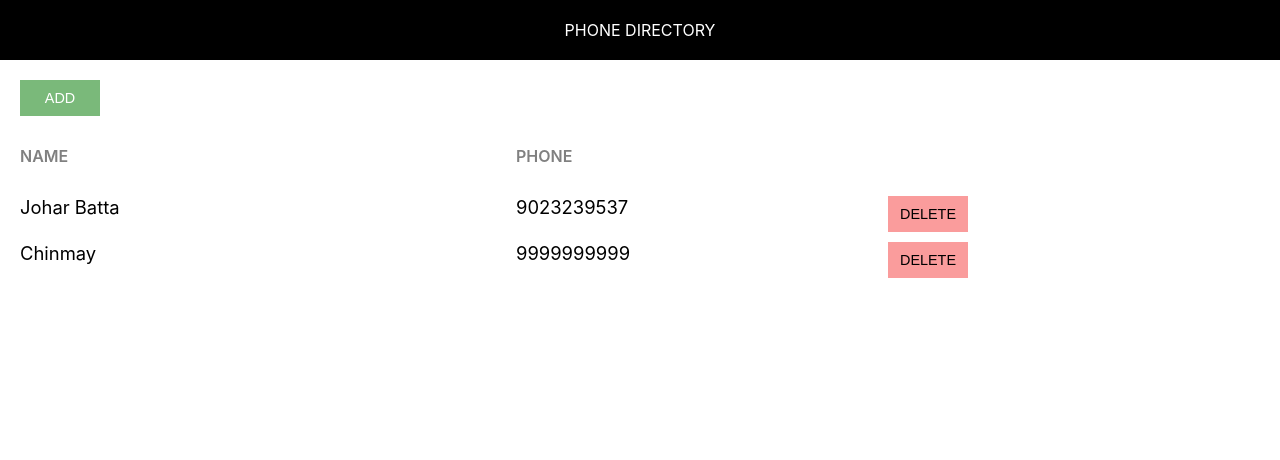
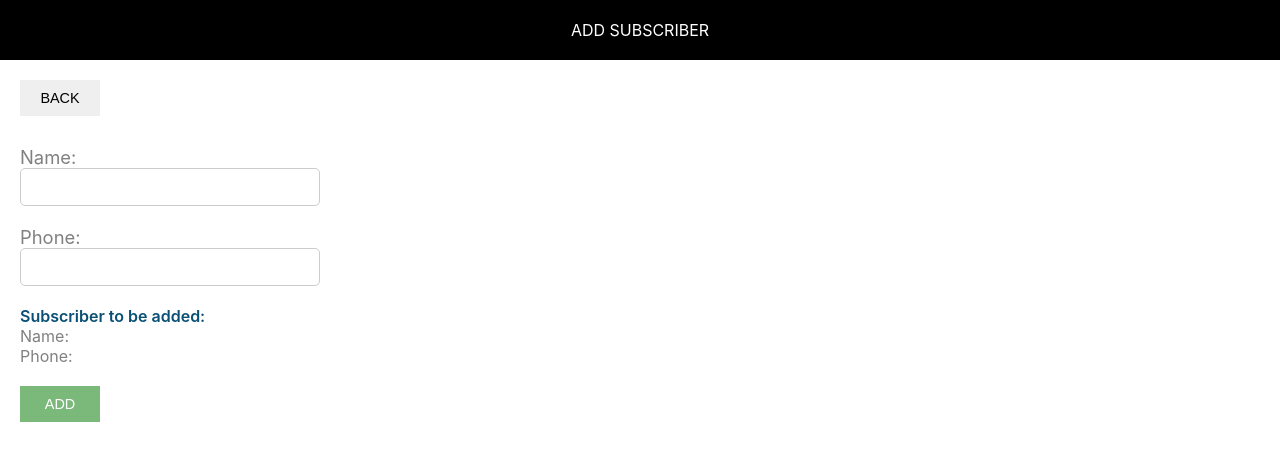
Before and after one commit to joharbatta/phone-directory, a React (Create React App) app: page / in a window 1280 px wide. Shown: the top 460 px of the page. Built offline with nearby package versions, Linux system fonts and the light colour scheme.

Commit message:
Added 'AddSubscriber' component

```diff
--- /dev/null
+++ b/src/AddSubscriber.css
@@ -0,0 +1,36 @@
+.subscriber-form {
+    margin-top: 30px;
+}
+
+.label-control {
+    color: #808080;
+    font-size: 1.15rem;
+    margin-right: 15px;
+}
+
+.input-control {
+    width: 300px;
+    min-width: 100px;
+    padding: 10px 15px;
+    display: inline-block;
+    border: 1px solid #ccc;
+    border-radius: 5px;
+    box-sizing: border-box;
+    font-size: 0.9rem;
+    outline: none;
+}
+
+.subscriber-info-container {
+    font-size: 1rem;
+    margin-right: 10px;
+    margin-bottom: 20px;
+}
+
+.subscriber-to-add-heading {
+    color: #0a4f75;
+    font-weight: 600;
+}
+
+.subscriber-info {
+    color: #808080;
+}
--- /dev/null
+++ b/src/AddSubscriber.js
@@ -0,0 +1,33 @@
+import React, { Component } from 'react';
+import Header from './Header';
+import './AddSubscriber.css';
+
+class AddSusbscriber extends Component {
+    render() {
+        return (
+            <div>
+                <Header heading="Add Subscriber" />
+                <div className="component-body-container">
+                    <button className="custom-btn">Back</button>
+
+                    <form className="subscriber-form">
+                        <label htmlFor="name" className="label-control">Name: </label><br/>
+                        <input id="name" type="text" className="input-control" name="name"/><br/><br/>
+                        <label htmlFor="phone" className="label-control">Phone: </label><br/>
+                        <input id="phone" type="text" className="input-control" name="phone"/><br/><br/>
+
+                        <div className="subscriber-info-container">
+                            <span className="subscriber-to-add-heading">Subscriber to be added: </span><br/>
+                            <span className="subscriber-info">Name: </span><br/>
+                            <span className="subscriber-info">Phone: </span><br/>
+                        </div>
+
+                        <button type="submit" className="custom-btn add-btn">Add</button>
+                    </form>
+                </div>
+            </div>
+        )
+    }
+}
+
+export default AddSusbscriber
--- /dev/null
+++ b/src/common/common.css
@@ -0,0 +1,19 @@
+.component-body-container {
+    padding: 20px;
+}
+
+.custom-btn {
+    padding: 10px;
+    border: none;
+    margin-right: 10px;
+    text-transform: uppercase;
+    width: 80px;
+    font-size: 0.9rem;
+    cursor: pointer;
+    outline: none;
+}
+
+.add-btn {
+    background: #7ab97a;
+    color: #fff;
+}
--- a/src/index.js
+++ b/src/index.js
@@ -3,8 +3,10 @@ import ReactDOM from 'react-dom';
 import './index.css';
 import App from './App';
 import * as serviceWorker from './serviceWorker';
+import AddSusbscriber from './AddSubscriber';
+import './common/common.css';
 
-ReactDOM.render(<App />, document.getElementById('root'));
+ReactDOM.render(<AddSusbscriber />, document.getElementById('root'));
 
 // If you want your app to work offline and load faster, you can change
 // unregister() to register() below. Note this comes with some pitfalls.
```
